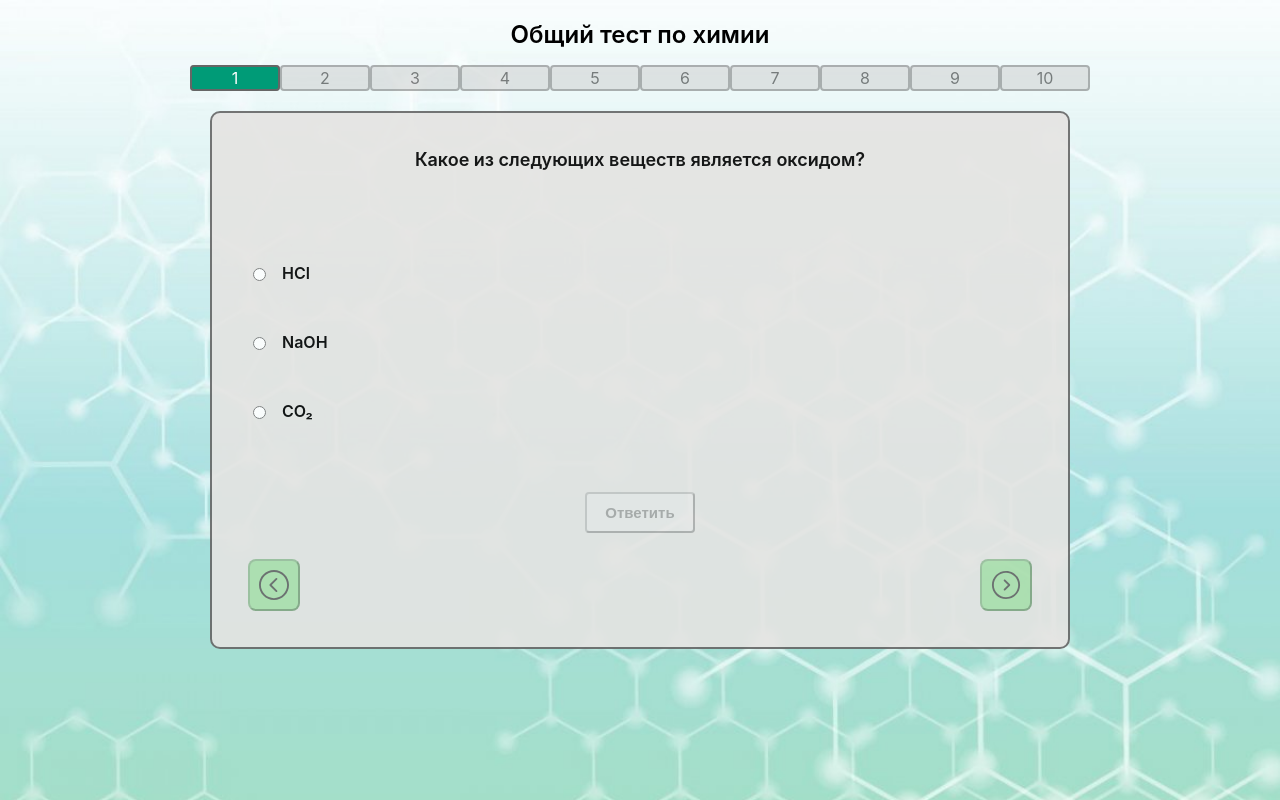
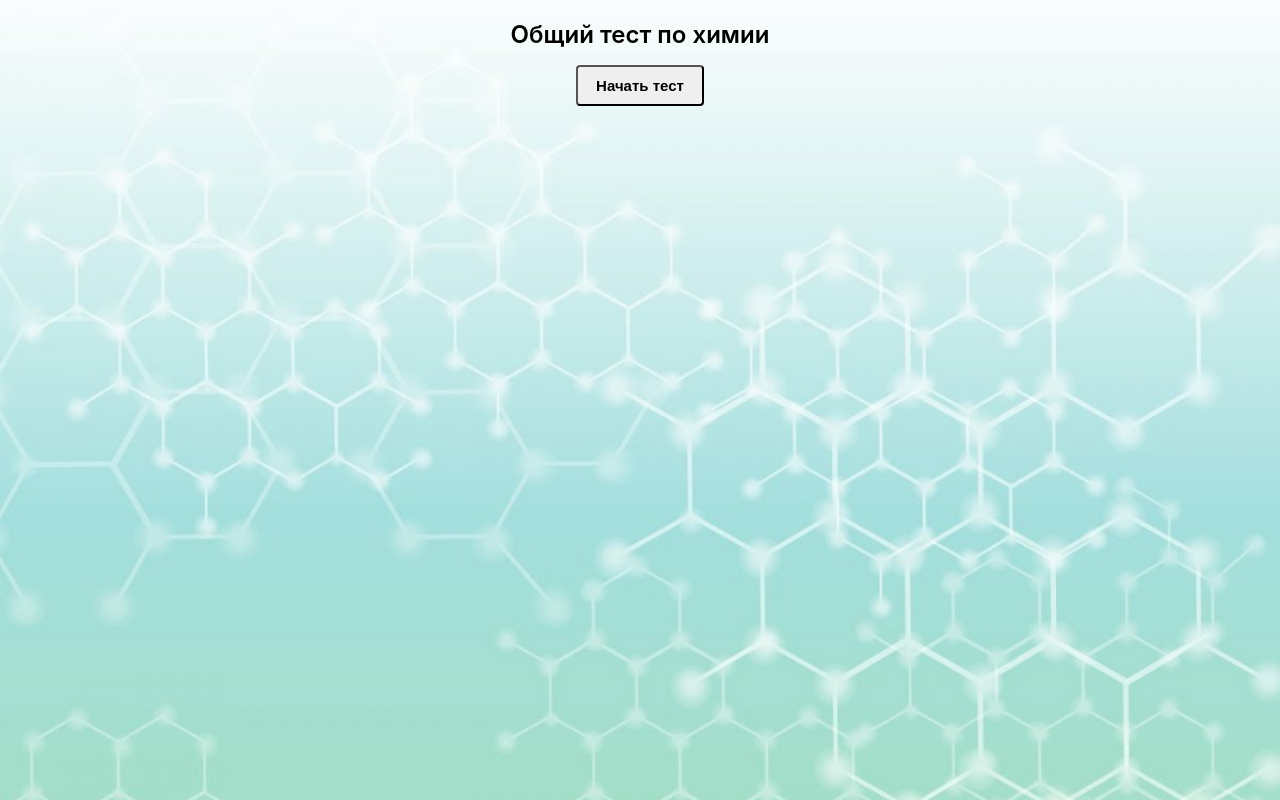
Before and after one commit to mycodetherapy/school-test, a React (Create React App) app: page / in a window 1280 px wide. Built offline with nearby package versions, Linux system fonts and the light colour scheme.

Commit message:
Add Timer

```diff
--- a/src/App.css
+++ b/src/App.css
@@ -3,8 +3,8 @@
   flex-direction: column;
   align-items: center;
   width: 100%;
-  height: 100%;
-  background-image: url('./images/background.jpg');
-  background-size:cover;
+  min-height: 100%;
+  background-image: url("./images/background.jpg");
+  background-size: cover;
   z-index: -1;
 }
--- a/src/components/Header/Header.css
+++ b/src/components/Header/Header.css
@@ -1,9 +1,9 @@
 .header {
-
+  margin: 0;
 }
 .header__title {
-    text-align: center;
-    font-weight: 600;
-    margin: 0;
-    margin-bottom: 16px;
+  text-align: center;
+  font-weight: 600;
+  margin: 0;
+  margin-bottom: 16px;
 }
--- a/src/components/ProgressBar/ProgressBar.tsx
+++ b/src/components/ProgressBar/ProgressBar.tsx
@@ -6,14 +6,17 @@ import { setCurrentQuestion } from "../../redux/quizSlice";
 import { questions } from "../../data/questions";
 
 export const ProgressBar: React.FC = () => {
-  const arrIndexCorrect = 1
+  const arrIndexCorrect = 1;
   const totalQuestions =
-    useSelector((state: RootState) => state.quiz.answers.length) + arrIndexCorrect;
+    useSelector((state: RootState) => state.quiz.answers.length) +
+    arrIndexCorrect;
   const currentQuestionIndex = useSelector(
     (state: RootState) => state.quiz.currentQuestion
   );
   const isFinish = totalQuestions === questions.length + arrIndexCorrect;
+  const started = useSelector((state: RootState) => state.quiz.hasStarted);
   const fragmentWidth = `${100 / questions.length}%`;
+  const timeUp = useSelector((state: RootState) => state.quiz.timeUp);
   const dispatch = useDispatch<AppDispatch>();
 
   const handleClick = (index: number) => {
@@ -21,7 +24,11 @@ export const ProgressBar: React.FC = () => {
   };
 
   return (
-    <section className={`progress ${isFinish ? 'progress_hidden' : ''}`}>
+    <section
+      className={`progress ${
+        isFinish || !started || timeUp ? "progress_hidden" : ""
+      }`}
+    >
       <div className="progress__backdrop">
         {Array.from(
           questions.map((item, index) => (
--- a/src/components/QuestionCard/QuestionCard.css
+++ b/src/components/QuestionCard/QuestionCard.css
@@ -17,8 +17,8 @@
   font-size: 18px;
   font-weight: 600;
   margin: 0;
-  padding-bottom: 30px;
-  height: 80px;
+  padding-bottom: 26px;
+  min-height: 60px;
 }
 
 .card__form {
@@ -26,7 +26,7 @@
   flex-direction: column;
   justify-content: space-between;
   align-items: flex-start;
-  min-height: 300px;
+  min-height: 260px;
 }
 
 .card__form__answers {
--- a/src/components/QuestionCard/QuestionCard.tsx
+++ b/src/components/QuestionCard/QuestionCard.tsx
@@ -33,6 +33,8 @@ export const QuestionCard: React.FC = () => {
   );
   const defaultValue = savedAnswers[currentQuestionIndex] || "";
   const watchedAnswers = watch("answer");
+  const started = useSelector((state: RootState) => state.quiz.hasStarted);
+  const timeUp = useSelector((state: RootState) => state.quiz.timeUp);
   const dispatch = useDispatch<AppDispatch>();
 
   const onSubmit = (data: FormData) => {
@@ -44,18 +46,20 @@ export const QuestionCard: React.FC = () => {
       if (currentQuestion.type !== "text") {
         reset();
       }
-    }, 300);
+    }, 200);
   };
 
-  if (questions.length === totalQuestions) {
+  if (questions.length === totalQuestions || timeUp) {
     return (
       <div className="card card_finish">
-        Поздравляем! <br /> Прохождение теста завершено.
+        {timeUp
+          ? "Время истекло!"
+          : "Поздравляем! Прохождение теста завершено."}
       </div>
     );
   }
 
-  return (
+  return !started ? null : (
     <div className="card">
       <h2 className="card__question">{currentQuestion.question}</h2>
       <form className="card__form" onSubmit={handleSubmit(onSubmit)}>
@@ -174,7 +178,6 @@ export const QuestionCard: React.FC = () => {
           disabled={!defaultValue}
         />
       </div>
-
     </div>
   );
 };
--- a/src/components/QuizPage/QuizPage.tsx
+++ b/src/components/QuizPage/QuizPage.tsx
@@ -1,14 +1,16 @@
-import React from 'react';
-import './QuizPage.css'
-import { ProgressBar } from '../ProgressBar/ProgressBar';
-import { QuestionCard } from '../QuestionCard/QuestionCard';
-import { Header } from '../Header/Header';
+import React from "react";
+import "./QuizPage.css";
+import { ProgressBar } from "../ProgressBar/ProgressBar";
+import { QuestionCard } from "../QuestionCard/QuestionCard";
+import { Header } from "../Header/Header";
+import { Timer } from "../Timer/Timer";
 
 export const QuizPage: React.FC = () => {
   return (
     <main className="page">
       <Header />
       <ProgressBar />
+      <Timer />
       <QuestionCard />
     </main>
   );
--- /dev/null
+++ b/src/components/StartButton/StartButton.css
@@ -0,0 +1,17 @@
+.start {
+  text-align: center;
+  margin-top: 16px;
+}
+
+.start__button {
+  font-size: 15px;
+  font-weight: 600;
+  padding: 10px 18px;
+  border-radius: 4px;
+  cursor: pointer;
+}
+
+.start__button:hover {
+  opacity: 0.6;
+  transition: 0.3s;
+}
--- /dev/null
+++ b/src/components/StartButton/StartButton.tsx
@@ -0,0 +1,21 @@
+import React from "react";
+import "./StartButton.css";
+import { useDispatch } from "react-redux";
+import { AppDispatch } from "../../redux/store";
+import { startQuiz } from "../../redux/quizSlice";
+
+export const StartButton: React.FC = () => {
+  const dispatch = useDispatch<AppDispatch>();
+
+  const handleStart = () => {
+    dispatch(startQuiz());
+  };
+
+  return (
+    <div className="start">
+      <button className="start__button " onClick={handleStart}>
+        Начать тест
+      </button>
+    </div>
+  );
+};
--- /dev/null
+++ b/src/components/Timer/Timer.css
@@ -0,0 +1,9 @@
+.timer {
+  text-align: center;
+  margin-top: 16px;
+  font-size: 18px;
+}
+
+.timer_hidden {
+  display: none;
+}
--- /dev/null
+++ b/src/components/Timer/Timer.tsx
@@ -0,0 +1,47 @@
+import React, { useEffect, useState } from "react";
+import "./Timer.css";
+import { useDispatch, useSelector } from "react-redux";
+import { setTimeUp } from "../../redux/quizSlice";
+import { AppDispatch, RootState } from "../../redux/store";
+import { StartButton } from "../StartButton/StartButton";
+import { questions } from "../../data/questions";
+
+export const Timer: React.FC = () => {
+  const dispatch = useDispatch<AppDispatch>();
+  const hasStarted = useSelector((state: RootState) => state.quiz.hasStarted);
+  const arrIndexCorrect = 1;
+  const totalQuestions =
+    useSelector((state: RootState) => state.quiz.answers.length) +
+    arrIndexCorrect;
+  const isFinish = totalQuestions === questions.length + arrIndexCorrect;
+  const [timeLeft, setTimeLeft] = useState(600);
+
+  useEffect(() => {
+    if (!hasStarted || timeLeft <= 0) {
+      if (timeLeft <= 0) {
+        dispatch(setTimeUp());
+      }
+      return;
+    }
+
+    const timerId = setInterval(() => {
+      setTimeLeft((prev) => prev - 1);
+    }, 1000);
+
+    return () => clearInterval(timerId);
+  }, [hasStarted, timeLeft, dispatch]);
+
+  const formatTime = (seconds: number) => {
+    const minutes = Math.floor(seconds / 60);
+    const remainingSeconds = seconds % 60;
+    return `${minutes}:${remainingSeconds < 10 ? "0" : ""}${remainingSeconds}`;
+  };
+
+  return !hasStarted ? (
+    <StartButton />
+  ) : (
+    <div className={`timer ${isFinish ? "timer_hidden" : ""}`}>
+      Время осталось: {formatTime(timeLeft)}
+    </div>
+  );
+};
--- a/src/redux/quizSlice.ts
+++ b/src/redux/quizSlice.ts
@@ -4,11 +4,15 @@ import { Ansver } from "../types";
 interface QuizState {
   currentQuestion: number;
   answers: Ansver[];
+  timeUp: boolean;
+  hasStarted: boolean;
 }
 
 const initialState: QuizState = {
   currentQuestion: 0,
   answers: [],
+  timeUp: false,
+  hasStarted: false,
 };
 
 const quizSlice = createSlice({
@@ -39,6 +43,12 @@ const quizSlice = createSlice({
         state.currentQuestion = action.payload;
       }
     },
+    setTimeUp(state) {
+      state.timeUp = true;
+    },
+    startQuiz(state) {
+      state.hasStarted = true;
+    }
   },
 });
 
@@ -47,6 +57,8 @@ export const {
   previousQuestion,
   answerQuestion,
   setCurrentQuestion,
+  setTimeUp,
+  startQuiz,
 } = quizSlice.actions;
 
 export default quizSlice.reducer;
```
